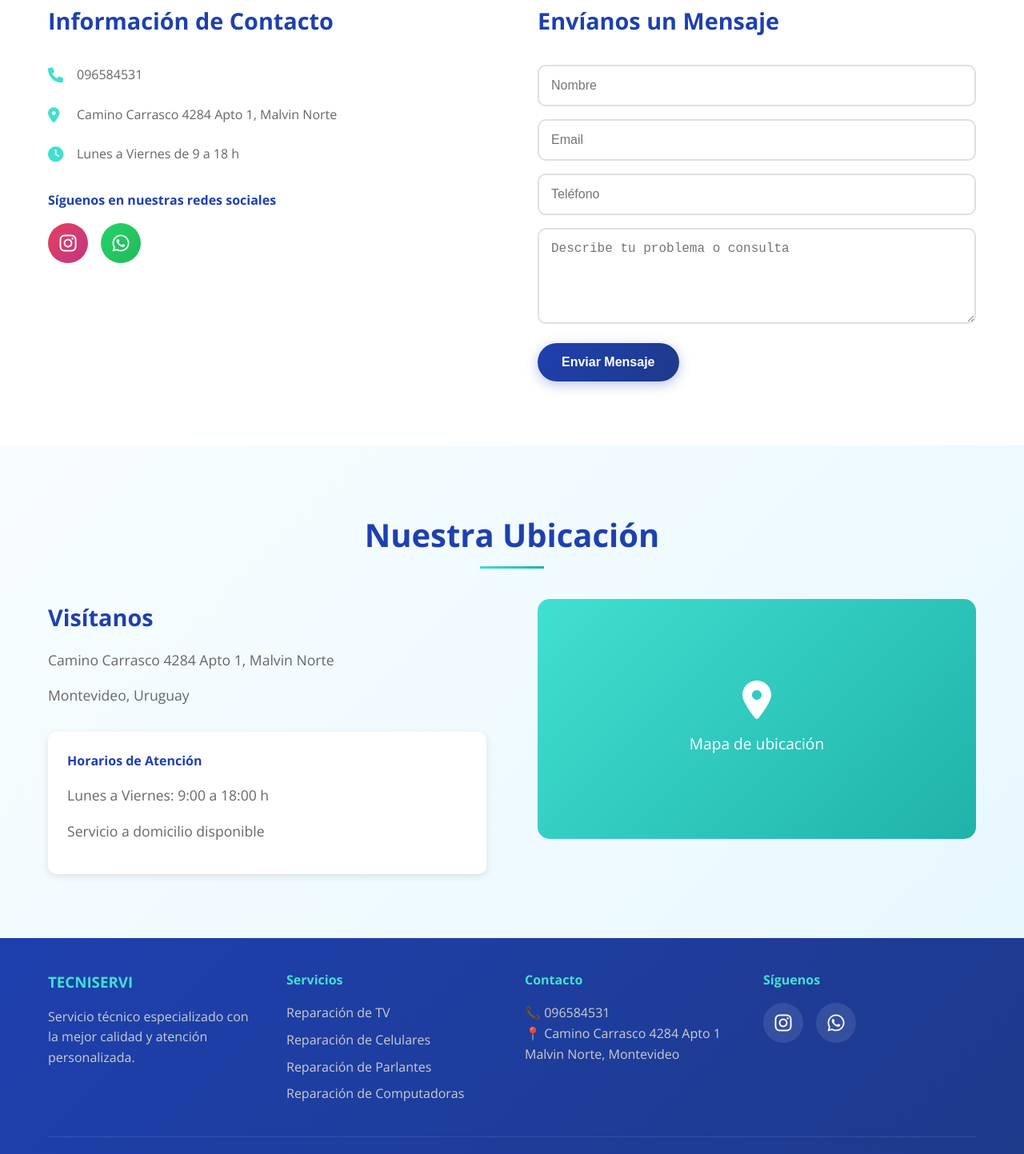
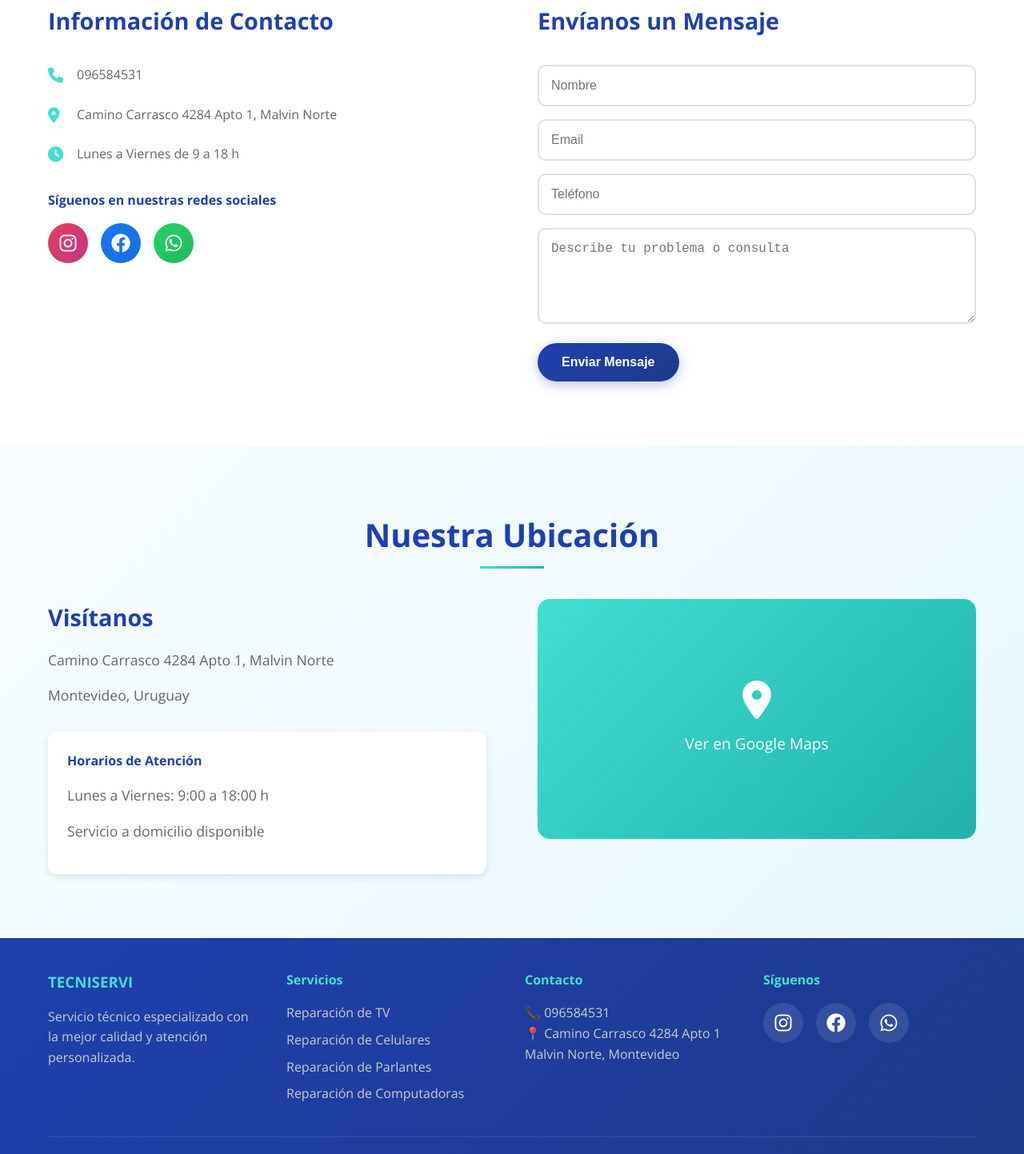
Before and after one commit to JoseR-Vargas/TECNISERVICE, a website: page index.html in a window 1280 px wide. Shown: the part 2577-4020 px from the top of the page at 80% size. Drawn offline with nearby package versions, Linux system fonts and the light colour scheme.

Commit message:
SocialsMedia

```diff
--- a/css/styles.css
+++ b/css/styles.css
@@ -439,6 +439,10 @@ body {
     background: linear-gradient(135deg, #E4405F, #C13584);
 }
 
+.social-link.facebook {
+    background: linear-gradient(135deg, #1877F2, #166FE5);
+}
+
 .social-link.whatsapp {
     background: linear-gradient(135deg, #25D366, #20BA5A);
 }
@@ -540,6 +544,13 @@ body {
     justify-content: center;
     color: white;
     font-size: 1.2rem;
+    text-decoration: none;
+    transition: all 0.3s ease;
+}
+
+.map-placeholder:hover {
+    transform: scale(1.02);
+    box-shadow: 0 6px 20px rgba(64, 224, 208, 0.4);
 }
 
 .map-placeholder i {
--- a/index.html
+++ b/index.html
@@ -182,8 +182,11 @@
                     </div>
                     <h4>Síguenos en nuestras redes sociales</h4>
                     <div class="social-links">
-                        <a href="#" class="social-link instagram">
+                        <a href="https://www.instagram.com/tecniservi.dm/?igsh=MTZ6cThhajhwcWJzNA%3D%3D#" class="social-link instagram" target="_blank">
                             <i class="fab fa-instagram"></i>
+                        </a>
+                        <a href="https://www.facebook.com/people/Tecniservi-DM/61556312687488/?rdid=5hMmlkAsEUGzxbWy&share_url=https%3A%2F%2Fwww.facebook.com%2Fshare%2F1LdmNfuX5H%2F" class="social-link facebook" target="_blank">
+                            <i class="fab fa-facebook"></i>
                         </a>
                         <a href="https://wa.me/59896584531" class="social-link whatsapp" target="_blank">
                             <i class="fab fa-whatsapp"></i>
@@ -220,10 +223,10 @@
                     </div>
                 </div>
                 <div class="location-map">
-                    <div class="map-placeholder">
+                    <a href="https://www.google.com/maps/place/Tecniservi/@-34.8735196,-56.1261021,17z/data=!3m1!4b1!4m6!3m5!1s0x959f81c5a22a3353:0x1d46bf559faef847!8m2!3d-34.8735196!4d-56.1261021!16s%2Fg%2F11y8j4s22y?entry=ttu&g_ep=EgoyMDI1MDYzMC4wIKXMDSoASAFQAw%3D%3D" class="map-placeholder" target="_blank">
                         <i class="fas fa-map-marker-alt"></i>
-                        <p>Mapa de ubicación</p>
-                    </div>
+                        <p>Ver en Google Maps</p>
+                    </a>
                 </div>
             </div>
         </div>
@@ -255,8 +258,11 @@
                 <div class="footer-section">
                     <h4>Síguenos</h4>
                     <div class="footer-social">
-                        <a href="#" class="social-link">
+                        <a href="https://www.instagram.com/tecniservi.dm/?igsh=MTZ6cThhajhwcWJzNA%3D%3D#" class="social-link" target="_blank">
                             <i class="fab fa-instagram"></i>
+                        </a>
+                        <a href="https://www.facebook.com/people/Tecniservi-DM/61556312687488/?rdid=5hMmlkAsEUGzxbWy&share_url=https%3A%2F%2Fwww.facebook.com%2Fshare%2F1LdmNfuX5H%2F" class="social-link" target="_blank">
+                            <i class="fab fa-facebook"></i>
                         </a>
                         <a href="https://wa.me/59896584531" class="social-link" target="_blank">
                             <i class="fab fa-whatsapp"></i>
```
